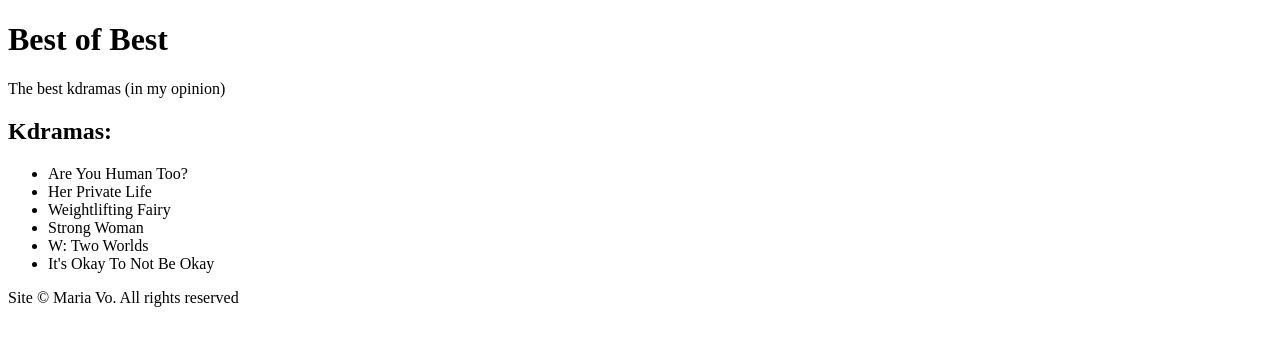
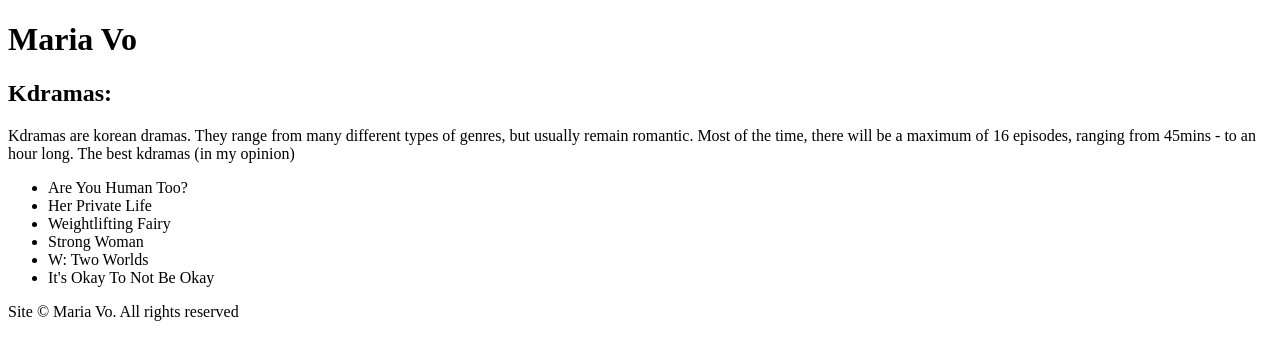
Before and after one commit to mariavo1/project-one, a plain HTML site: page kdrama/index.html in a window 1280 px wide. Drawn offline with Linux system fonts and the light colour scheme.

Commit message:
Added info on what is kdrama

```diff
--- a/kdrama/index.html
+++ b/kdrama/index.html
@@ -7,12 +7,14 @@
     </head>
     <body>
         <header id="header">
-          <h1>Best of Best</h1>
-            <p>The best kdramas (in my opinion)</p>
+          <h1>Maria Vo</h1>
         </header>
 
         <main id="kdramas">
           <h2>Kdramas:</h2>
+          <p>Kdramas are korean dramas. They range from many different types of genres, but usually remain romantic.
+            Most of the time, there will be a maximum of 16 episodes, ranging from 45mins - to an hour long. The best kdramas (in my opinion)
+          </p>
           <ul>
             <li>Are You Human Too?</li>
             <li>Her Private Life</li>
```
